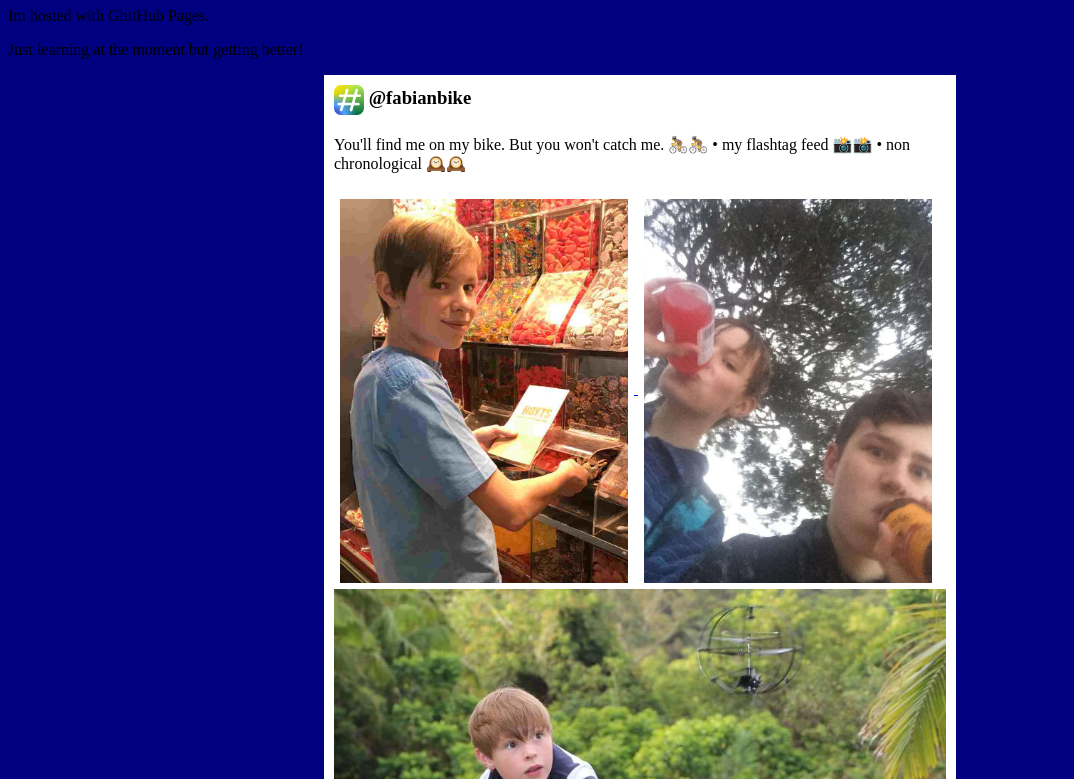
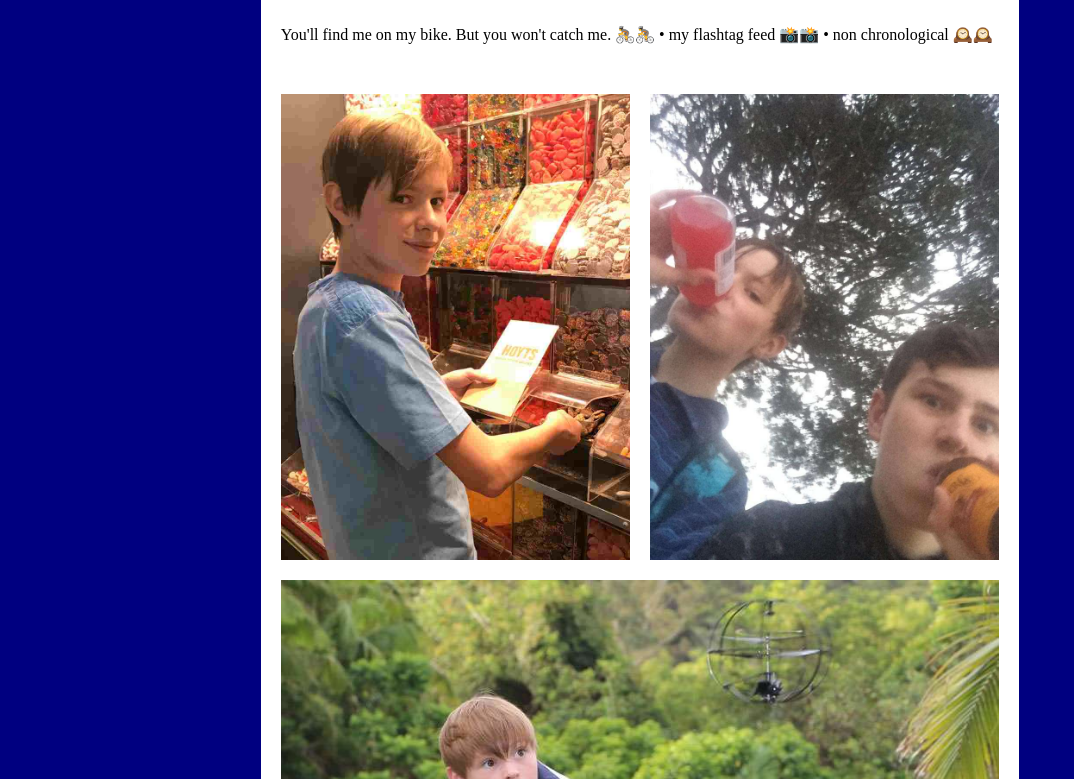
Before and after one commit to fabianbike/fabianbike.github.io, a plain HTML site: page index.html in a window 1280 px wide. Shown: the part 73-852 px from the top of the page, without its empty margins (0-1074 px from the left). Drawn offline with Linux system fonts and the light colour scheme.

Commit message:
pictures look better

```diff
--- a/index.html
+++ b/index.html
@@ -4,9 +4,6 @@
         <link rel="stylesheet" href="stylish.css">
     </head>
 <body>
-<h1>Hello World</h1>
-<p>Im hosted with GhitHub Pages.</p>
-<p>Just learning at the moment but getting better!</p>
 
 <h3 class="center"><img src="flashtag@2x.png" height=30px> @fabianbike</h3>
 <p class="center"> You'll find me on my bike. But you won't catch me. 🚴🚴 • my flashtag feed 📸📸 • non chronological 🕰️🕰️ </p>
@@ -16,7 +13,7 @@
             <img src="pics/movies.jpg" alt="Black Widow" class="half">
         </a>
         <a target="_blank" href="pics/mates.jpg">
-            <img src="pics/mates.jpg" alt="me and h at the park" class="half">
+            <img src="pics/mates.jpg" alt="me and h at the park" class="half right">
         </a>
     </div>
     <div class="row">
@@ -25,24 +22,36 @@
         </a>
     </div>
 
+    <div class="row">
         <a target="_blank" href="pics/audiophile.jpg">
             <img src="pics/audiophile.jpg" alt="Wall of sound" width="100%">
         </a>
+    </div>
 
     <div class="row">
         <a target="_blank" href="pics/pianoman.jpg">
             <img src="pics/pianoman.jpg" alt="me and h at the park" class="half">
         </a>
         <a target="_blank" href="pics/harry.jpg">
-        <img src="pics/harry.jpg" alt="harry with his icecream" class="half">
+            <img src="pics/harry.jpg" alt="harry with his icecream" class="half right">
         </a>
     </div>
+
+    <div class="row">
     <a target="_blank" href="pics/tessie.jpg">
         <img src="pics/tessie.jpg" alt="cat" width="100%">
     </a>
+    </div>
 </div>
 
 
 </body>
 
+<footer>
+<h1>Hello World</h1>
+<p>Im hosted with GhitHub Pages.</p>
+<p>Just learning at the moment but getting better!</p>
+</footer>
+
+
 </html>
--- a/stylish.css
+++ b/stylish.css
@@ -46,11 +46,11 @@ div.gallery {
   }
   .center {
       margin: auto;
-      width: 50%;
+      width: 60%;
       height:auto;
       background-color: white;
-      /*border: 3px solid blue; */
-      padding: 10px;
+      padding: 20px;
+
   }
   img {
     vertical-align:middle;
@@ -58,15 +58,21 @@ div.gallery {
   }
 
 .half {
-  width: 49%;
-  padding: 1%;
+  width: 50%;
+  padding-right: 10px;
   display: inline-block;
+}
+
+.right {
+  float: right;
+  padding-right: 0px;
+  padding-left: 10px;
 }
 
 .row {
   width: 100%;
   display: inline-block;
-  padding: 0;
+  padding: 10px 0px 10px;
 }
 
 body {
```
Lines whose indentation alone changed are shown as unchanged.
